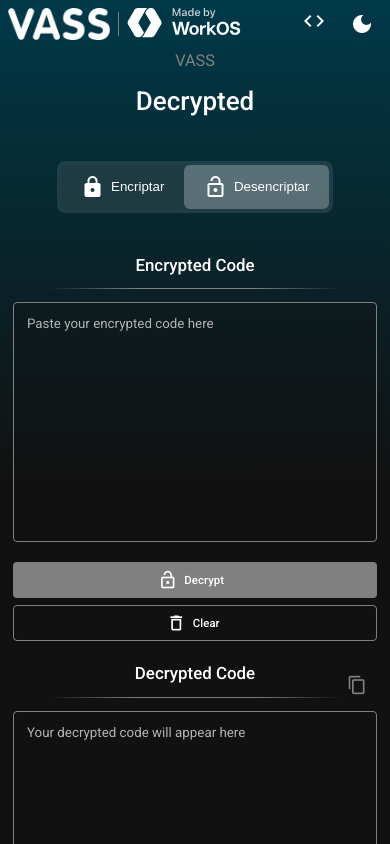
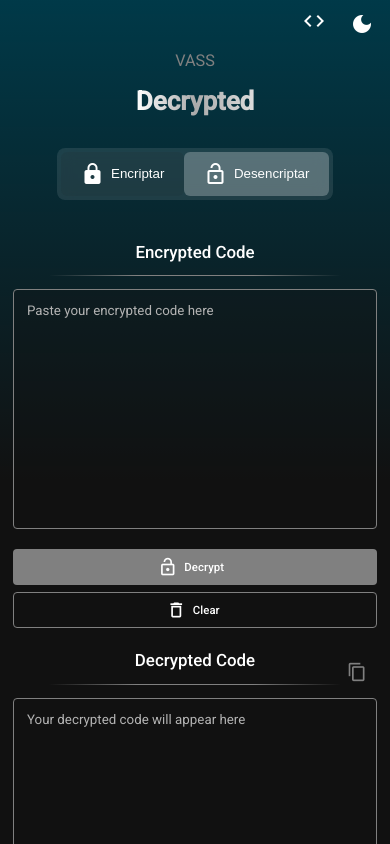
Before and after one commit to NestorM14/decryption, an Angular app: page / in a window 390 px wide. Shown: the top 844 px of the page. Built offline with nearby package versions, Linux system fonts and the light colour scheme.

Commit message:
✨ Enhance UI with gradient title and responsive layout; remove commented logos

```diff
--- a/src/app/app.component.html
+++ b/src/app/app.component.html
@@ -3,7 +3,9 @@
   <app-header/>
 
   <p class="subtitle">VASS</p>
-  <h1 class="title">{{title}}</h1>
+  <article>
+    <h1 class="title">{{title}}</h1>
+  </article>
 
   <div class="buttons-container">
     <button (click)="showEncrypt()"
--- a/src/app/app.component.scss
+++ b/src/app/app.component.scss
@@ -94,3 +94,47 @@
     min-height: unset;
   }
 }
+
+@keyframes gradient-change {
+  0% {
+    background-position: 0% 50%;
+  }
+  50% {
+    background-position: 100% 50%;
+  }
+  100% {
+    background-position: 0% 50%;
+  }
+}
+
+article {
+  width: 100%;
+  text-align: center;
+}
+
+article h1.title {
+  background: linear-gradient(90deg,
+    rgba(220, 220, 220, 1) 0%,
+    rgba(255, 255, 255, 1) 25%,
+    rgba(170, 170, 170, 1) 50%,
+    rgba(220, 220, 220, 1) 75%,
+    rgba(255, 255, 255, 1) 100%);
+  background-size: 200% auto;
+  color: transparent;
+  -webkit-background-clip: text;
+  background-clip: text;
+  -webkit-text-fill-color: transparent;
+  animation: gradient-change 4s linear infinite;
+  display: inline-block;
+  font-weight: 700;
+  text-align: center;
+  margin: 0 auto;
+}
+
+/* Fallback para navegadores que no soportan background-clip */
+@supports not (background-clip: text) {
+  article h1.title {
+    color: #e0e0e0;
+    -webkit-text-fill-color: #e0e0e0;
+  }
+}
--- a/src/app/modules/decrypt/views/header/header.component.html
+++ b/src/app/modules/decrypt/views/header/header.component.html
@@ -1,8 +1,10 @@
 <mat-toolbar class="header">
   <div class="logos-container">
+    <!--
     <img src="images/vass.png" alt="Logo 1" class="logo">
     <div class="vertical-divider"></div>
     <img src="images/workOS.svg" alt="Logo 2" class="logo">
+    -->
   </div>
 
   <div class="actions">
--- a/src/styles.scss
+++ b/src/styles.scss
@@ -36,6 +36,9 @@ html, body {
   background-color: transparent !important;
 }
 
+
+
+
 @media (max-width: 768px) {
   html, body {
     height: auto;
```
